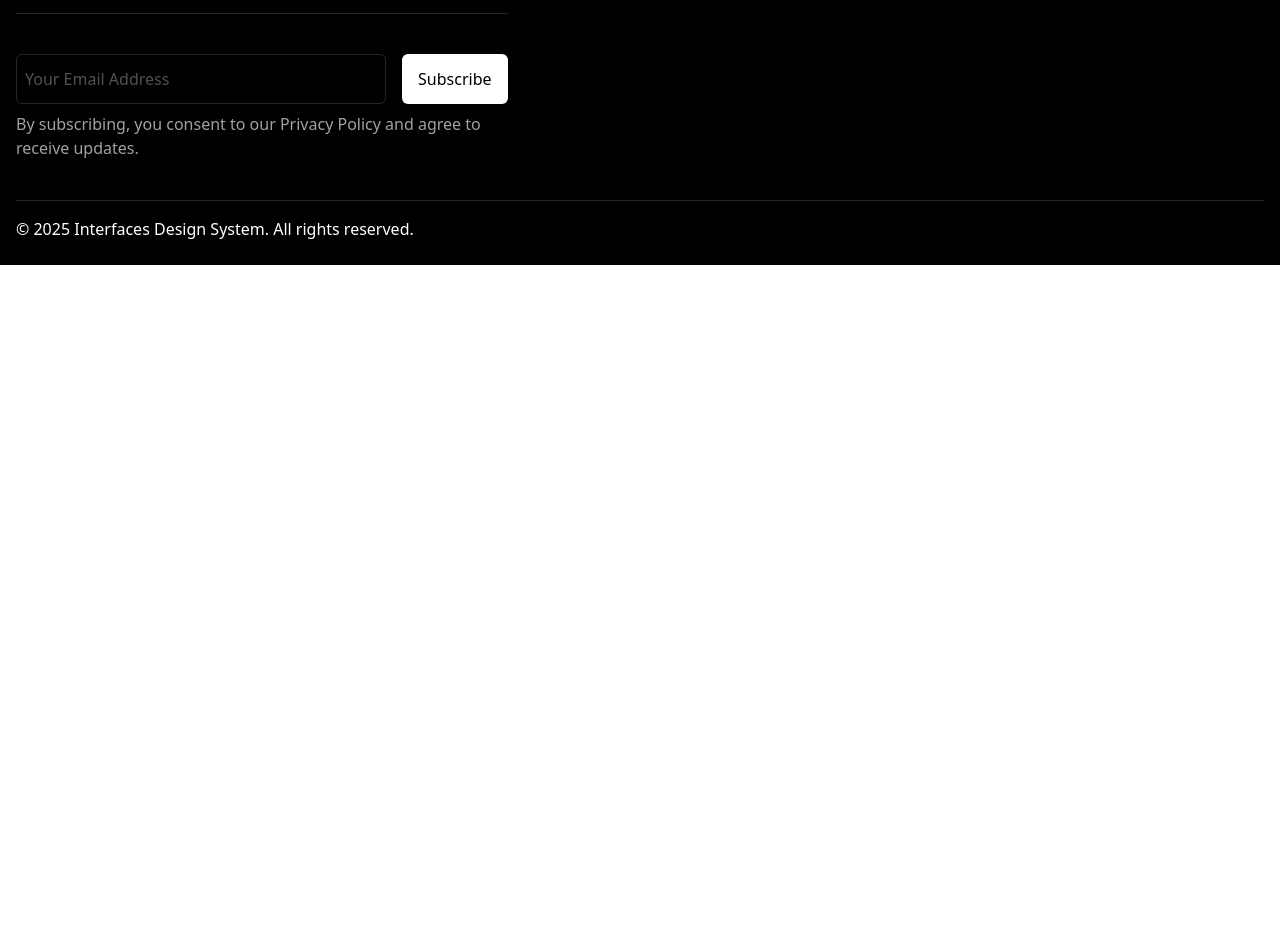
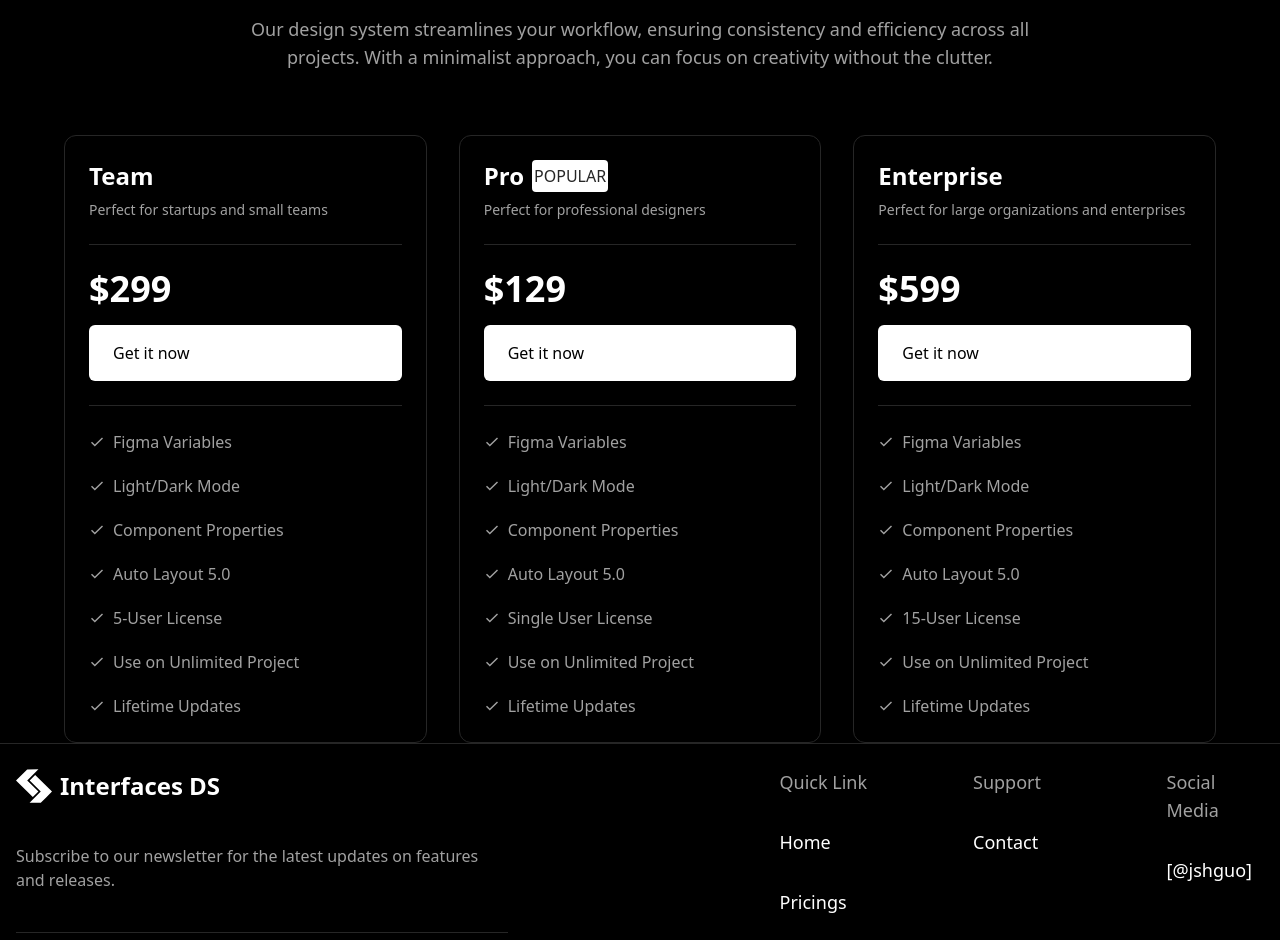
Before and after one commit to TaslimYusuf2210/InterfacesDS, a React (Vite) app in the folder Desktop/InterfacesDS/interfacesds/: page / in a window 1280 px wide. Shown: the part 4700-5640 px from the top of the page. Before the commit the page ends 4965 px from the top, so only its background shows below. Built offline with nearby package versions, Linux system fonts and the light colour scheme.

Commit message:
pricing plans

```diff
--- /dev/null
+++ b/Desktop/InterfacesDS/interfacesds/src/components/PricingPlans.jsx
@@ -0,0 +1,86 @@
+import Interface from "./Interfaces";
+import { IoMdCheckmark } from "react-icons/io";
+
+function PricingPlans() {
+    return (
+        <div className="grid text-center">
+            <div className="space-y-8 text-center grid place-items-center">
+                <Interface></Interface>
+                <h1 className="text-5xl font-bold">
+                        Pricing Plans
+                    </h1>
+                    <p className="mb-16 font-medium text-brand text-lg">
+                        Our design system streamlines your workflow, ensuring consistency and efficiency across all <br />
+                        projects. With a minimalist approach, you can focus on creativity without the clutter.
+                    </p>
+            </div>
+            <div className="flex gap-8">
+                <div className="w-full text-left space-y-6 border border-accent rounded-xl p-6">
+                    <div className="space-y-2 border-b border-b-accent pb-6">
+                        <h4 className="text-2xl font-bold">Team</h4>
+                        <p className="text-sm font-medium text-brand">Perfect for startups and small teams</p>
+                    </div>
+                    <div className="space-y-4 border-b border-b-accent pb-6">
+                        <p className="text-4xl font-bold">$299</p>
+                        <button type="button" className="text-left w-full text-black bg-white py-4 px-6 rounded-md cursor-pointer">Get it now</button>
+                    </div>
+                    <ul className="space-y-5">
+                        <li className="flex items-center font-medium gap-2 text-brand"><IoMdCheckmark /> Figma Variables</li>
+                        <li className="flex items-center font-medium gap-2 text-brand"><IoMdCheckmark /> Light/Dark Mode</li>
+                        <li className="flex items-center font-medium gap-2 text-brand"><IoMdCheckmark /> Component Properties</li>
+                        <li className="flex items-center font-medium gap-2 text-brand"><IoMdCheckmark /> Auto Layout 5.0</li>
+                        <li className="flex items-center font-medium gap-2 text-brand"><IoMdCheckmark /> 5-User License</li>
+                        <li className="flex items-center font-medium gap-2 text-brand"><IoMdCheckmark /> Use on Unlimited Project</li>
+                        <li className="flex items-center font-medium gap-2 text-brand"><IoMdCheckmark /> Lifetime Updates</li>
+
+                    </ul>
+                </div>
+                <div className="w-full text-left space-y-6 border border-accent rounded-xl p-6">
+                    <div className="space-y-2 border-b border-b-accent pb-6">
+                        <div className="flex gap-2">
+                            <h4 className="text-2xl font-bold">Pro</h4>
+                            <button className="rounded-sm font-medium bg-white text-accent p-0.5">POPULAR</button>
+                        </div>
+                        <p className="text-sm font-medium text-brand">Perfect for professional designers</p>
+                    </div>
+                    <div className="space-y-4 border-b border-b-accent pb-6">
+                        <p className="text-4xl font-bold">$129</p>
+                        <button type="button" className="text-left w-full text-black bg-white py-4 px-6 rounded-md cursor-pointer">Get it now</button>
+                    </div>
+                    <ul className="space-y-5">
+                        <li className="flex items-center font-medium gap-2 text-brand"><IoMdCheckmark /> Figma Variables</li>
+                        <li className="flex items-center font-medium gap-2 text-brand"><IoMdCheckmark /> Light/Dark Mode</li>
+                        <li className="flex items-center font-medium gap-2 text-brand"><IoMdCheckmark /> Component Properties</li>
+                        <li className="flex items-center font-medium gap-2 text-brand"><IoMdCheckmark /> Auto Layout 5.0</li>
+                        <li className="flex items-center font-medium gap-2 text-brand"><IoMdCheckmark /> Single User License</li>
+                        <li className="flex items-center font-medium gap-2 text-brand"><IoMdCheckmark /> Use on Unlimited Project</li>
+                        <li className="flex items-center font-medium gap-2 text-brand"><IoMdCheckmark /> Lifetime Updates</li>
+
+                    </ul>
+                </div>
+                <div className="w-full text-left space-y-6 border border-accent rounded-xl p-6">
+                    <div className="space-y-2 border-b border-b-accent pb-6">
+                        <h4 className="text-2xl font-bold">Enterprise</h4>
+                        <p className="text-sm font-medium text-brand">Perfect for large organizations and enterprises</p>
+                    </div>
+                    <div className="space-y-4 border-b border-b-accent pb-6">
+                        <p className="text-4xl font-bold">$599</p>
+                        <button type="button" className="text-left w-full text-black bg-white py-4 px-6 rounded-md cursor-pointer">Get it now</button>
+                    </div>
+                    <ul className="space-y-5">
+                        <li className="flex items-center font-medium gap-2 text-brand"><IoMdCheckmark /> Figma Variables</li>
+                        <li className="flex items-center font-medium gap-2 text-brand"><IoMdCheckmark /> Light/Dark Mode</li>
+                        <li className="flex items-center font-medium gap-2 text-brand"><IoMdCheckmark /> Component Properties</li>
+                        <li className="flex items-center font-medium gap-2 text-brand"><IoMdCheckmark /> Auto Layout 5.0</li>
+                        <li className="flex items-center font-medium gap-2 text-brand"><IoMdCheckmark /> 15-User License</li>
+                        <li className="flex items-center font-medium gap-2 text-brand"><IoMdCheckmark /> Use on Unlimited Project</li>
+                        <li className="flex items-center font-medium gap-2 text-brand"><IoMdCheckmark /> Lifetime Updates</li>
+
+                    </ul>
+                </div>
+            </div>
+        </div>
+     );
+}
+
+export default PricingPlans;
--- a/Desktop/InterfacesDS/interfacesds/src/pages/Home.jsx
+++ b/Desktop/InterfacesDS/interfacesds/src/pages/Home.jsx
@@ -2,14 +2,16 @@ import Hero from "../components/Hero";
 import Discover from "../components/Discover";
 import Revolutionalize from "../components/Revolutionalize";
 import Testimonials from "../components/Testimonials";
+import PricingPlans from "../components/PricingPlans";
 
 function Home() {
     return (
-        <div>
+        <div className="px-16">
             <Hero></Hero>
             <Discover></Discover>
             <Revolutionalize></Revolutionalize>
             <Testimonials></Testimonials>
+            <PricingPlans></PricingPlans>
         </div>
      );
 }
```
